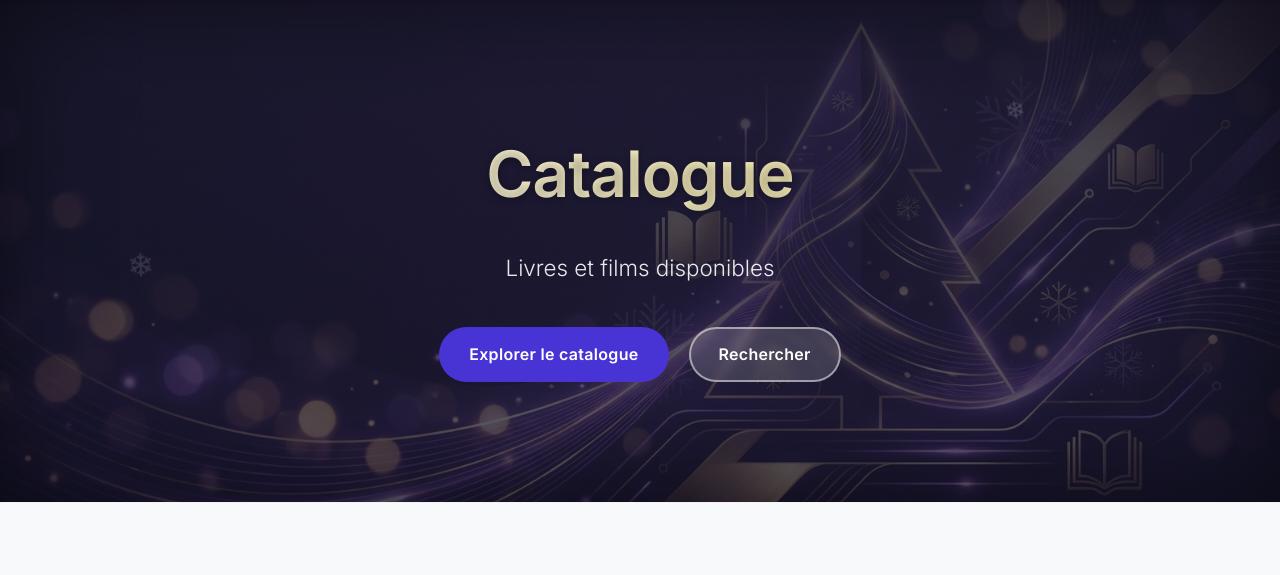
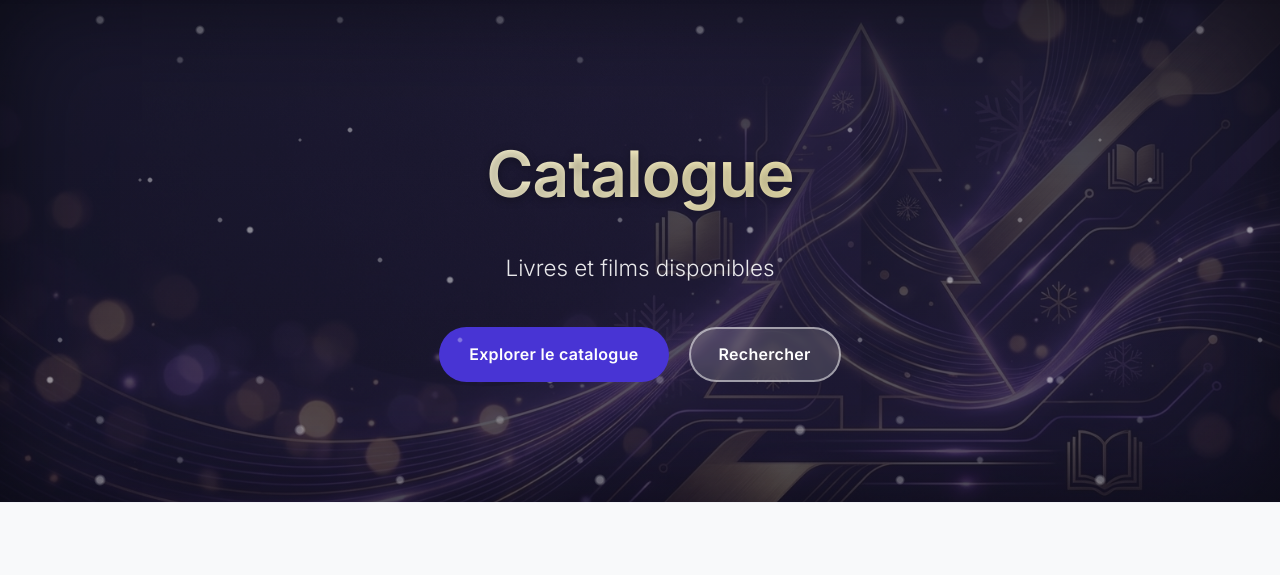
Before and after one commit to MGio12/mediatheque, a PHP site: page / in a window 1280 px wide. Shown: the part 72-647 px from the top of the page. Run offline with PHP 8.4, Linux system fonts and the light colour scheme; data that the repository does not hold is empty.

Commit message:
améliorations des flocons

```diff
--- a/public/css/style.css
+++ b/public/css/style.css
@@ -277,39 +277,60 @@ body {
 }
 
 .hero::before {
-    content: '❄';
+    content: '';
     position: absolute;
-    top: -20px;
-    left: 10%;
-    font-size: 2em;
-    color: rgba(255, 255, 255, 0.3);
-    animation: fall 10s linear infinite;
+    top: 0;
+    left: 0;
+    width: 100%;
+    height: 100%;
+    background-image:
+        radial-gradient(4px 4px at 10% 10%, rgba(255, 255, 255, 0.8) 50%, transparent),
+        radial-gradient(6px 6px at 20% 30%, rgba(255, 255, 255, 0.6) 50%, transparent),
+        radial-gradient(3px 3px at 30% 70%, rgba(255, 255, 255, 0.7) 50%, transparent),
+        radial-gradient(5px 5px at 40% 40%, rgba(255, 255, 255, 0.5) 50%, transparent),
+        radial-gradient(4px 4px at 50% 80%, rgba(255, 255, 255, 0.8) 50%, transparent),
+        radial-gradient(6px 6px at 60% 20%, rgba(255, 255, 255, 0.6) 50%, transparent),
+        radial-gradient(3px 3px at 70% 60%, rgba(255, 255, 255, 0.7) 50%, transparent),
+        radial-gradient(5px 5px at 80% 30%, rgba(255, 255, 255, 0.5) 50%, transparent),
+        radial-gradient(4px 4px at 90% 90%, rgba(255, 255, 255, 0.8) 50%, transparent);
+    background-size: 500px 500px;
+    animation: snow 10s linear infinite;
+    z-index: 1;
+    opacity: 0.6;
+    pointer-events: none;
 }
 
 .hero::after {
-    content: '❄';
+    content: '';
     position: absolute;
-    top: -20px;
-    right: 20%;
-    font-size: 1.5em;
-    color: rgba(255, 255, 255, 0.2);
-    animation: fall 15s linear infinite;
-    animation-delay: 2s;
+    top: 0;
+    left: 0;
+    width: 100%;
+    height: 100%;
+    background-image:
+        radial-gradient(3px 3px at 15% 15%, rgba(255, 255, 255, 0.8) 50%, transparent),
+        radial-gradient(5px 5px at 25% 35%, rgba(255, 255, 255, 0.6) 50%, transparent),
+        radial-gradient(2px 2px at 35% 75%, rgba(255, 255, 255, 0.7) 50%, transparent),
+        radial-gradient(4px 4px at 45% 45%, rgba(255, 255, 255, 0.5) 50%, transparent),
+        radial-gradient(3px 3px at 55% 85%, rgba(255, 255, 255, 0.8) 50%, transparent),
+        radial-gradient(5px 5px at 65% 25%, rgba(255, 255, 255, 0.6) 50%, transparent),
+        radial-gradient(2px 2px at 75% 65%, rgba(255, 255, 255, 0.7) 50%, transparent),
+        radial-gradient(4px 4px at 85% 35%, rgba(255, 255, 255, 0.5) 50%, transparent),
+        radial-gradient(3px 3px at 95% 95%, rgba(255, 255, 255, 0.8) 50%, transparent);
+    background-size: 400px 400px;
+    animation: snow 15s linear infinite reverse;
+    z-index: 1;
+    opacity: 0.4;
+    pointer-events: none;
 }
 
-@keyframes fall {
+@keyframes snow {
     0% {
-        transform: translateY(-20px) rotate(0deg);
-        opacity: 0;
-    }
-
-    20% {
-        opacity: 1;
+        background-position: 0 0;
     }
 
     100% {
-        transform: translateY(400px) rotate(360deg);
-        opacity: 0;
+        background-position: 0 500px;
     }
 }
 
```
